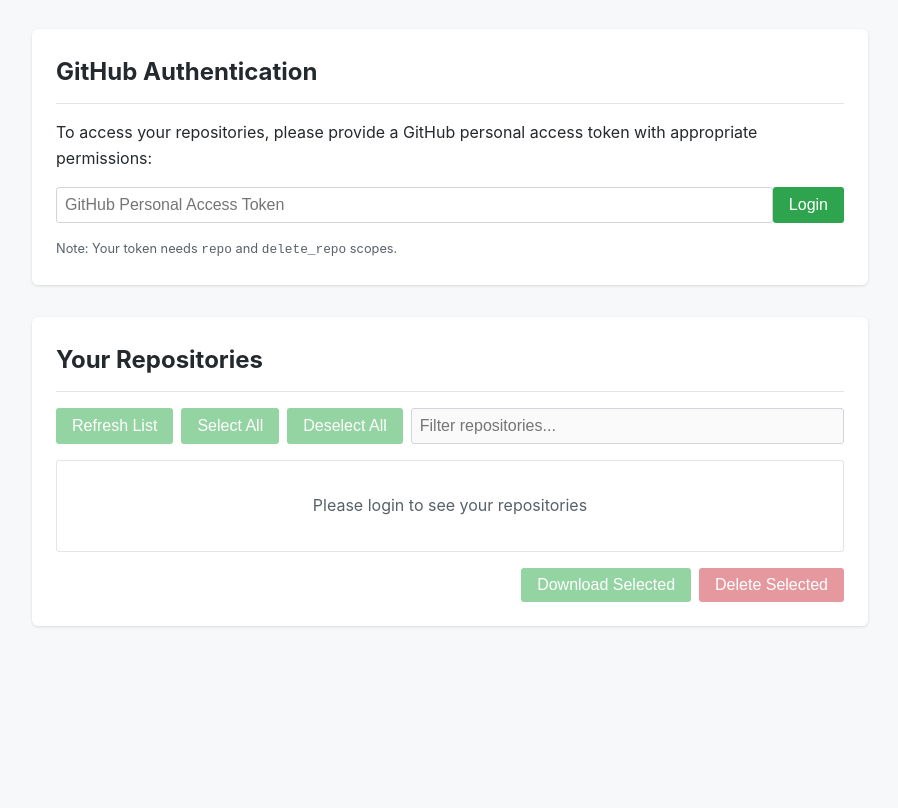
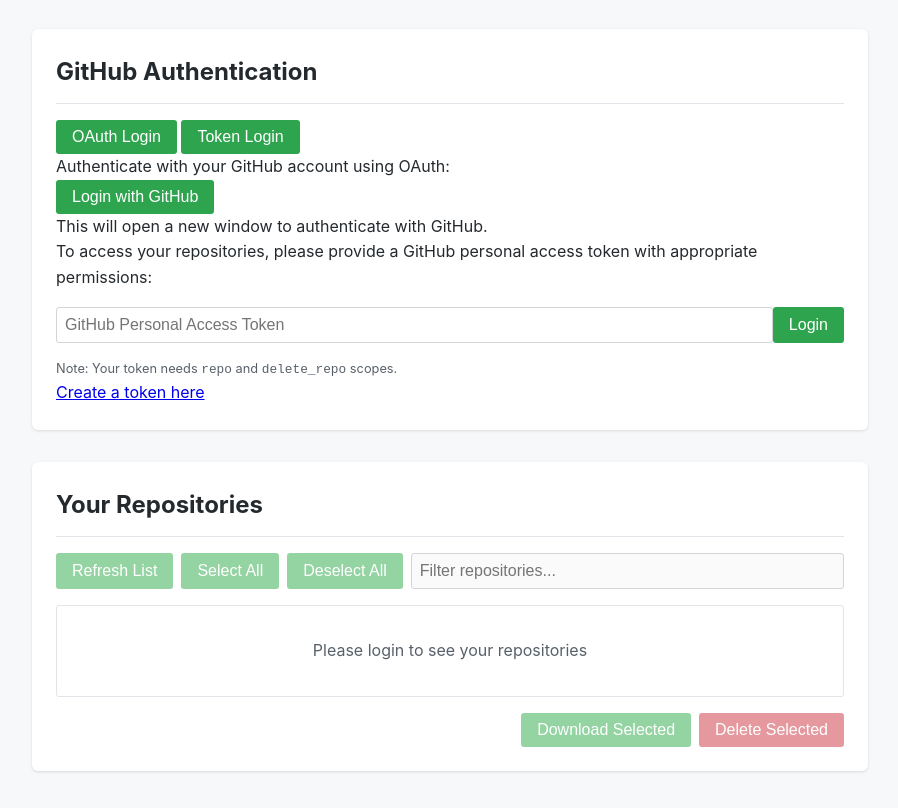
Before and after one commit to DimitriGeelen/github-repo-cleanup-tool, a plain HTML site: page index.html in a window 1280 px wide. Shown: the part 120-928 px from the top of the page, without its empty margins (190-1088 px from the left). Before the commit the page ends 810 px from the top, so only its background shows below. Drawn offline with Linux system fonts and the light colour scheme.

Commit message:
Update index.html with OAuth authentication option

```diff
--- a/index.html
+++ b/index.html
@@ -15,12 +15,26 @@
 
         <section class="auth-section">
             <h2>GitHub Authentication</h2>
-            <p>To access your repositories, please provide a GitHub personal access token with appropriate permissions:</p>
-            <div class="input-group">
-                <input type="password" id="token-input" placeholder="GitHub Personal Access Token">
-                <button id="login-btn">Login</button>
+            <div class="auth-tabs">
+                <button id="oauth-tab-btn" class="tab-btn active">OAuth Login</button>
+                <button id="token-tab-btn" class="tab-btn">Token Login</button>
             </div>
-            <p class="token-note">Note: Your token needs <code>repo</code> and <code>delete_repo</code> scopes.</p>
+
+            <div id="oauth-login" class="auth-method active">
+                <p>Authenticate with your GitHub account using OAuth:</p>
+                <button id="oauth-login-btn" class="primary-btn">Login with GitHub</button>
+                <p class="auth-note">This will open a new window to authenticate with GitHub.</p>
+            </div>
+
+            <div id="token-login" class="auth-method">
+                <p>To access your repositories, please provide a GitHub personal access token with appropriate permissions:</p>
+                <div class="input-group">
+                    <input type="password" id="token-input" placeholder="GitHub Personal Access Token">
+                    <button id="token-login-btn">Login</button>
+                </div>
+                <p class="token-note">Note: Your token needs <code>repo</code> and <code>delete_repo</code> scopes.</p>
+                <p><a href="https://github.com/settings/tokens" target="_blank">Create a token here</a></p>
+            </div>
         </section>
 
         <section class="repo-section">
```
